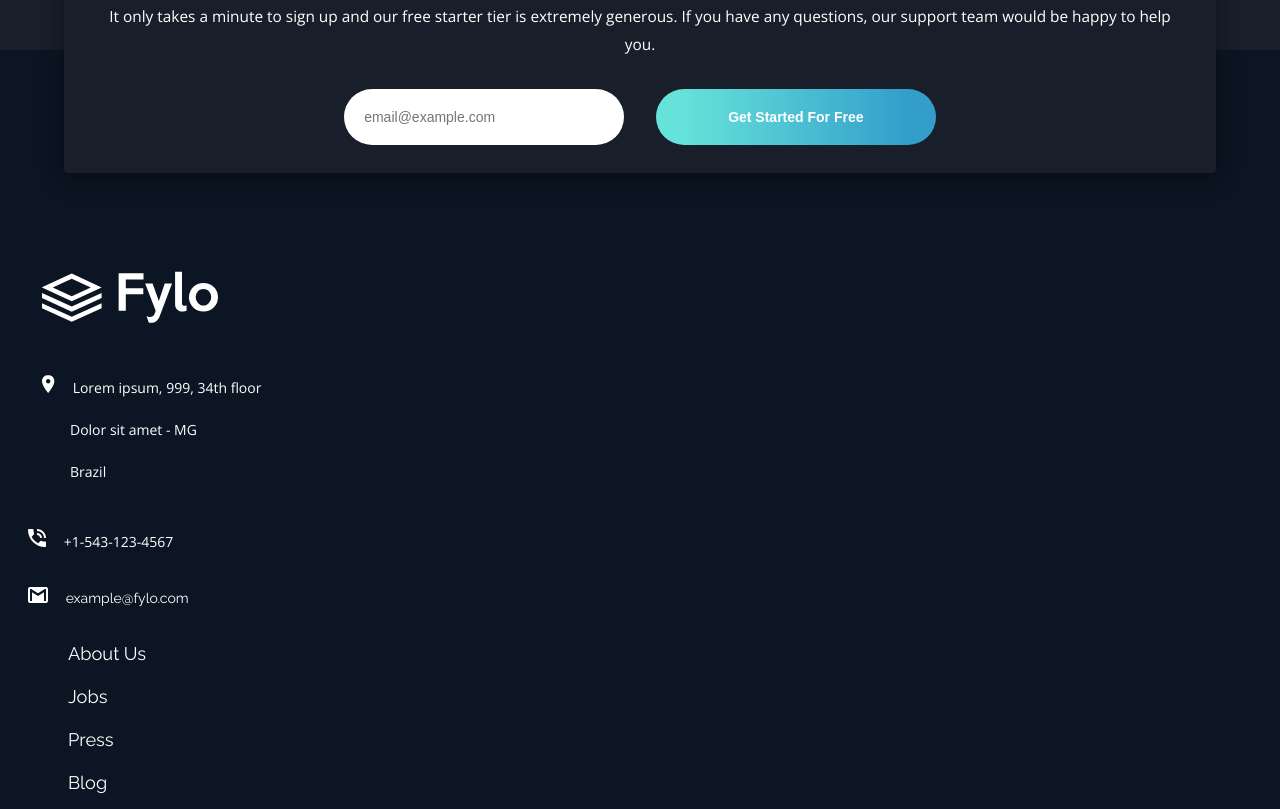
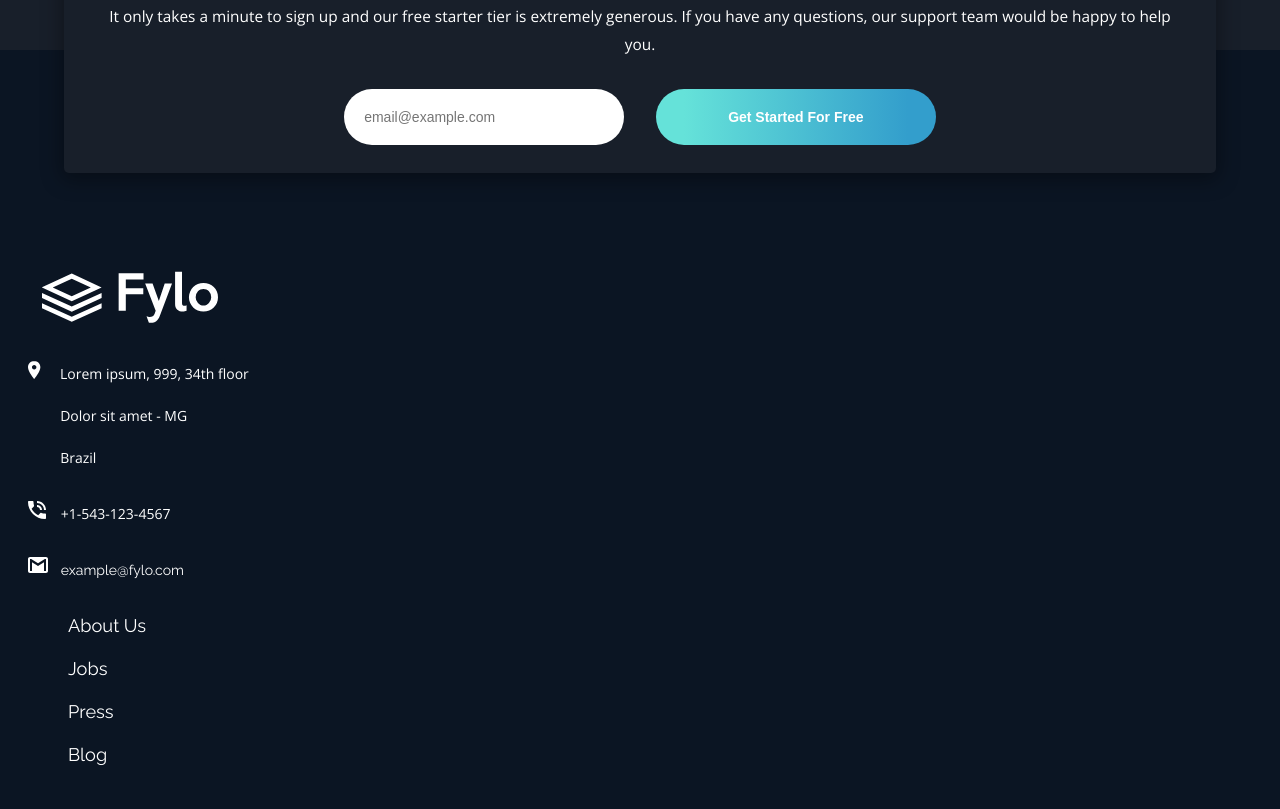
Before and after one commit to mateusmlo/fylo-landing-page, a website: page index.html in a window 1280 px wide. Shown: the part 3400-4209 px from the top of the page. Drawn offline with nearby package versions, Linux system fonts and the light colour scheme.

Commit message:
optimize icons
Removed some icon images and tags from HTML and moved to styles ::before their elements.

```diff
--- a/index.html
+++ b/index.html
@@ -156,8 +156,7 @@
         live collaboration. No email attachments required.
       </p>
       <a href="#" target="_blank">
-        See how Fylo works <span><img src="./images/icon-arrow.svg"/></span
-      ></a>
+        See how Fylo works </a>
       <span class="underline"></span>
     </section>
 
@@ -172,7 +171,7 @@
         </p>
         <footer class="who-said">
           <div class="author-img-container">
-            <img src="./images/profile-1.jpg" alt="" class="author-img" />
+            <img src="./images/profile-1.jpg" alt="Satish Patel, Founder & CEO of Huddle" class="author-img" />
           </div>
           <div class="cite-container">
             <cite class="author">Satish Patel</cite><br />
@@ -189,7 +188,7 @@
         </p>
         <footer class="who-said">
           <div class="author-img-container">
-            <img src="./images/profile-2.jpg" alt="" class="author-img" />
+            <img src="./images/profile-2.jpg" alt="Bruce McKenzie, Founder & CEO of Huddle" class="author-img" />
           </div>
           <div class="cite-container">
             <cite class="author">Bruce McKenzie</cite><br />
@@ -206,7 +205,7 @@
         </p>
         <footer class="who-said">
           <div class="author-img-container">
-            <img src="./images/profile-3.jpg" alt="" class="author-img" />
+            <img src="./images/profile-3.jpg" alt="Iva Boyd, Founder & CEO of Huddle" class="author-img" />
           </div>
           <div class="cite-container">
             <cite class="author">Iva Boyd</cite> <br />
@@ -243,11 +242,7 @@
       </div>
 
       <address class="fylo-location">
-
         <p>
-            <span>
-              <img src="./images/icon-location.svg" />
-            </span>
           Lorem ipsum, 999, 34th floor
         </p>
         <p>
@@ -260,18 +255,12 @@
 
       <div class="fylo-tel-container">
         <p class="fylo-number">
-          <span>
-            <img src="./images/icon-phone.svg" />
-          </span>
           +1-543-123-4567
         </p>
       </div>
 
       <div class="fylo-email-container">
         <p class="fylo-email">
-            <span>
-              <img src="./images/icon-email.svg">
-            </span>
           <a href="mailto:example@fylo.com">example@fylo.com</a>
         </p>
       </div>
--- a/scss/_mobile.scss
+++ b/scss/_mobile.scss
@@ -109,6 +109,14 @@
       font-family: $raleway;
       color: $btn-color-cyan;
       font-size: 1.1rem;
+
+      &::after {
+        content: '';
+        display: inline-block;
+        background: url(../images/icon-arrow.svg);
+        width: 15px;
+        height: 14px;
+      }
     }
 
     .underline {
@@ -234,36 +242,50 @@
     padding: 2rem;
   }
 
-  .logo-footer,
-  .fylo-location {
+  .logo-footer {
     padding: 1rem;
   }
 
   .fylo-location {
     font-style: normal;
 
-    & span img {
-      padding-right: 1rem;
-    }
-
     & p:first-child {
       padding-left: initial;
+
+      &::before {
+        content: '';
+        background: url(../images/icon-location.svg) no-repeat;
+        display: inline-block;
+        width: 13px;
+        height: 18px;
+        padding-right: 1.1rem;
+      }
     }
 
     & p {
-      padding-left: 2rem;
+      padding-left: 2.3rem;
     }
   }
 
   .fylo-tel-container {
-    & span img {
-      padding-right: 1rem;
-    }
+     & p::before {
+      content: '';
+      background: url(../images/icon-phone.svg) no-repeat;
+      display: inline-block;
+      width: 18px;
+      height: 18px;
+      padding-right: 0.8rem;
+     }
   }
 
   .fylo-email-container {
-    & span img {
-      padding-right: 1rem;
+    & p::before {
+      content: '';
+      background: url(../images/icon-email.svg) no-repeat;
+      display: inline-block;
+      width: 18px;
+      height: 18px;
+      padding-right: 0.8rem;
     }
 
     & a {
```
Also changed, not shown: css/main.css.
